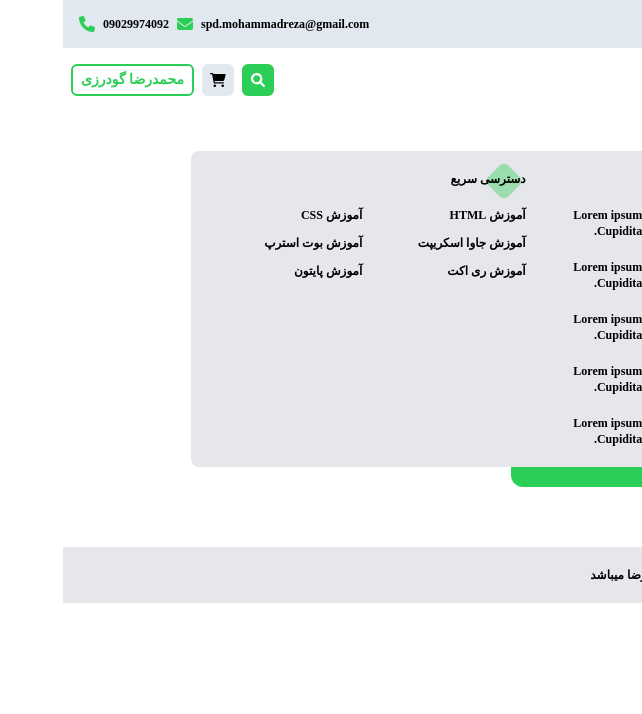
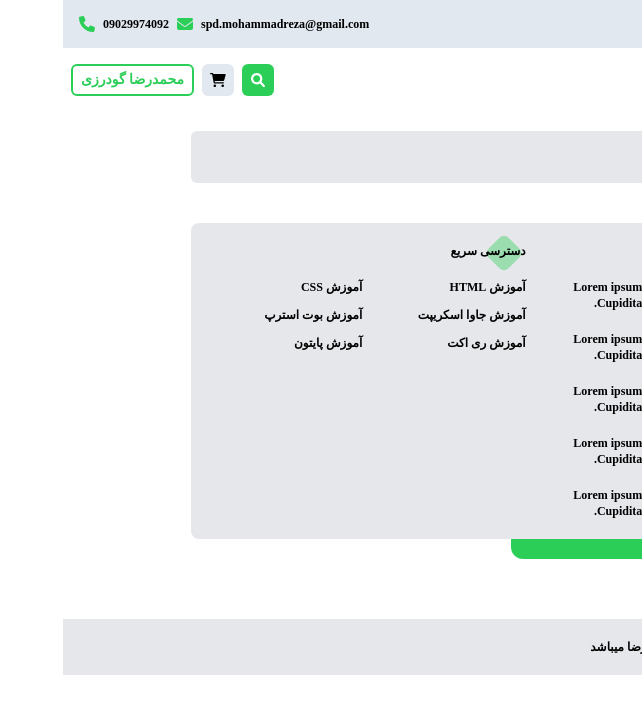
Before and after one commit to spdfalcon/p17, a React (Create React App) app in the folder p17/: page /course-info/1 in a window 1280 px wide. Shown: the top 714 px of the page, without its empty margins (638-1280 px from the left). Built offline with nearby package versions, Linux system fonts and the light colour scheme.

Commit message:
sabzlearn-courseInfo-breadcrumb-ui

```diff
--- /dev/null
+++ b/p17/src/Components/BreadCrumb/BreadCrumb.js
@@ -0,0 +1,28 @@
+import React from 'react'
+
+export default function BreadCrumb({ links }) {
+    return (
+        <div className='px-32'>
+            <div className='flex text-xs  items-center gap-2 bg-gray-200 my-5 p-3 rounded-md '>
+                <div className='bg-white-color w-7 h-7 flex justify-center items-center rounded-md text-gray-500'>
+                    <i class="fa-solid fa-house"></i>
+                </div>
+                {
+                    links.map(link => (
+                        <div className='flex items-center gap-1'>
+                            <a href={link.to}>{link.title}</a>
+                            {
+                                link.id !== links.length ? (
+                                    <i class="fa-solid fa-chevron-left"></i>
+                            ) : (
+                                null
+                            )
+                            }
+                        </div>
+                    ))
+                }
+
+            </div>
+        </div>
+    )
+}
--- a/p17/src/pages/CourseInfo/CourseInfo.js
+++ b/p17/src/pages/CourseInfo/CourseInfo.js
@@ -2,6 +2,7 @@ import React from 'react'
 import TopBar from '../../Components/TopBar/TopBar'
 import NavBar from '../../Components/NavBar/NavBar'
 import Footer from '../../Components/Footer/Footer'
+import BreadCrumb from '../../Components/BreadCrumb/BreadCrumb'
 
 export default function CourseInfo() {
   return (
@@ -10,6 +11,12 @@ export default function CourseInfo() {
         <TopBar></TopBar>
         <NavBar></NavBar>
 
+        <BreadCrumb links={[
+          {id:1, title: 'خانه', to:'/'},
+          {id:2, title:'آموزش برنامهع نویسی فرانت اند', to:'/category-info/frontend'},
+          {id:3, title:'دوره متخصص جاوا اسکریپت', to:'course-info/js-expert'}
+        ]}></BreadCrumb>
+
         <Footer></Footer>
       </div>
     </div>
```
Also changed, not shown: p17/src/Components/BreadCrumb/BreadCrumb.css (added).
